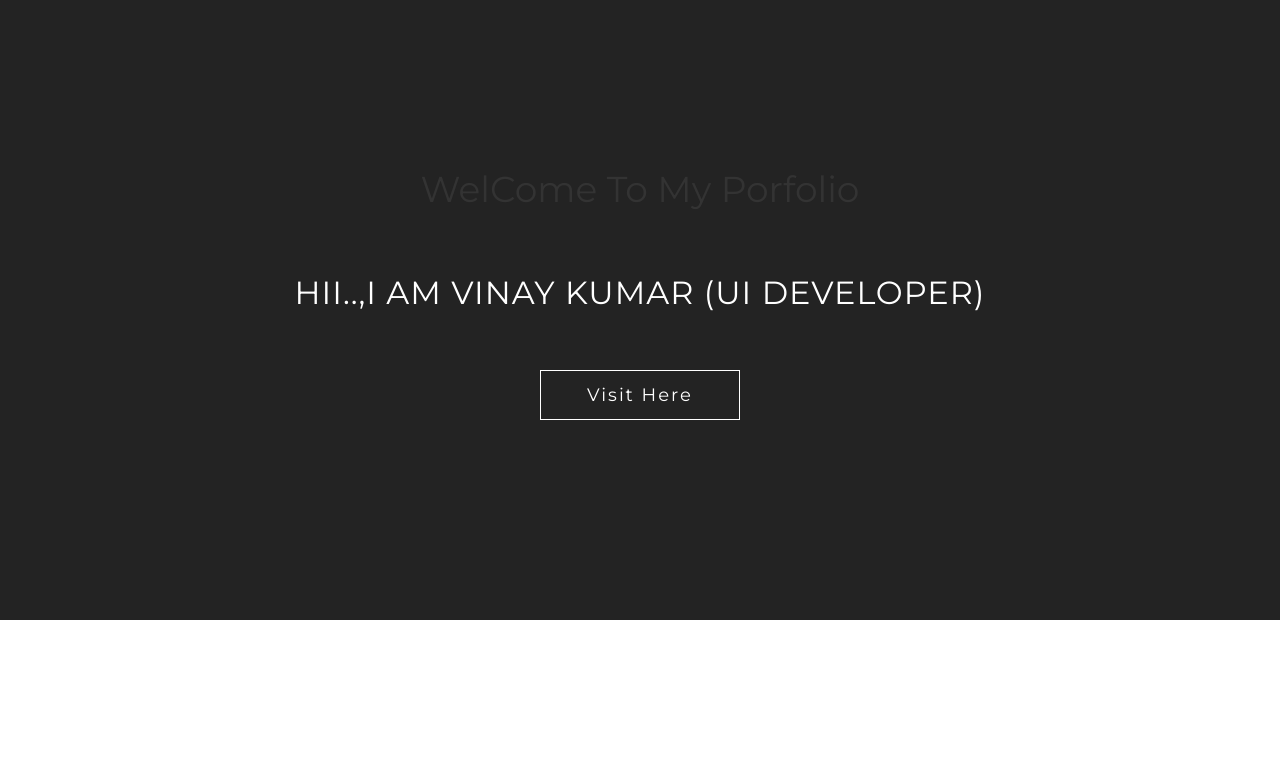
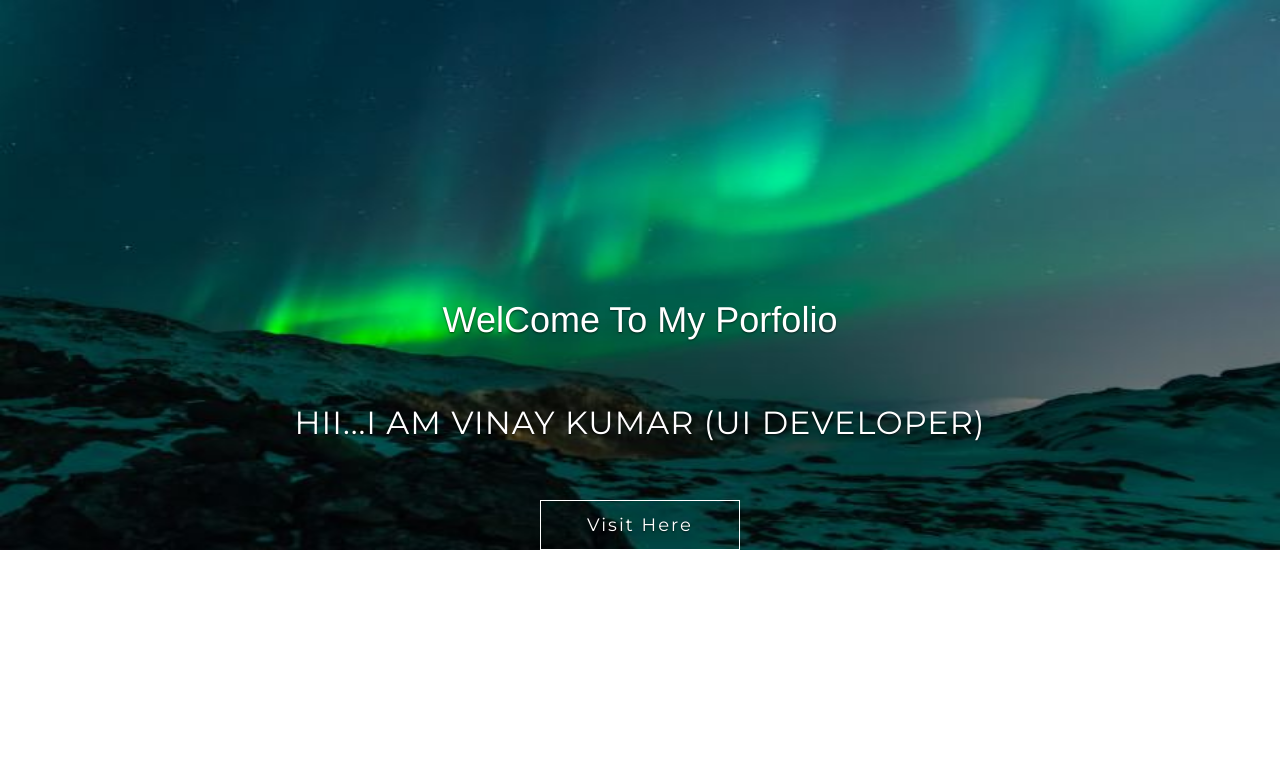
Before and after one commit to vik94india/vik94india.github.io, a plain HTML site: page index.html in a window 1280 px wide. Drawn offline with nearby package versions, Linux system fonts and the light colour scheme.

Commit message:
change bg theme

```diff
--- a/css/style.css
+++ b/css/style.css
@@ -1,10 +1,14 @@
 /*====================================================*/
 body {
   font-family: 'Montserrat', sans-serif;
+ /* background-image: url("image/bgimg.jpg");*/
 }
 
+
+
 .header {
-  background: #232323;
+
+  /*background: #232323;*/
   text-align: center;
   position: relative;
   z-index: 1;
--- a/index.html
+++ b/index.html
@@ -6,7 +6,6 @@
         <meta name="viewport" content="width=device-width, initial-scale=1" />
         <title>VINAY KUMAR</title>
         <link rel="icon" href="image/vikicon.png" />
-
         <!-- fonts -->
         <link href="https://fonts.googleapis.com/css?family=Montserrat:400,700" rel="stylesheet">
         <link href="https://fonts.googleapis.com/css?family=Lato:300,400,400i,700" rel="stylesheet">
@@ -18,6 +17,15 @@
         <link href="css/style.css" rel="stylesheet">
         <link href="css/responsive.css" rel="stylesheet">
 
+        <!-- Latest compiled and minified CSS -->
+<link rel="stylesheet" href="https://maxcdn.bootstrapcdn.com/bootstrap/3.3.7/css/bootstrap.min.css">
+
+<!-- jQuery library -->
+<script src="https://ajax.googleapis.com/ajax/libs/jquery/3.3.1/jquery.min.js"></script>
+
+<!-- Latest compiled JavaScript -->
+<script src="https://maxcdn.bootstrapcdn.com/bootstrap/3.3.7/js/bootstrap.min.js"></script>
+
     </head>
     <!--index.html
 
@@ -25,16 +33,21 @@
 
     <body>
 
+    <div class="containar-fluid"><img src="image/bgimg.jpg" style="width:100%;height:550px"/>
+         <div class="carousel-caption">
 
-    <!-- Header-->
+
             <div class="header">
                 <div class="header-top">
 
                     <h1>WelCome To My Porfolio</h1>
                     <div class="title-page">
-                <div class="title"><h1>Hii..,I AM VINAY KUMAR (UI Developer) </h1></div>
+                        <div class="title"><h1>Hii...I AM VINAY KUMAR (UI Developer) </h1></div>
                         <a class="btn-demo" data-scroll data-options='{ "easing": "easeOutQuad" }' href="theme/index.html">Visit Here</a>
 
                     </div>
                 </div>
-    </div><!-- End-Header-->
+         </div>
+    <!-- Header-->
+
+    </div></div><!-- End-Header-->
```
Also changed, not shown: image/bgimg.jpg (added), 2 other files. Lines whose indentation alone changed are shown as unchanged.
